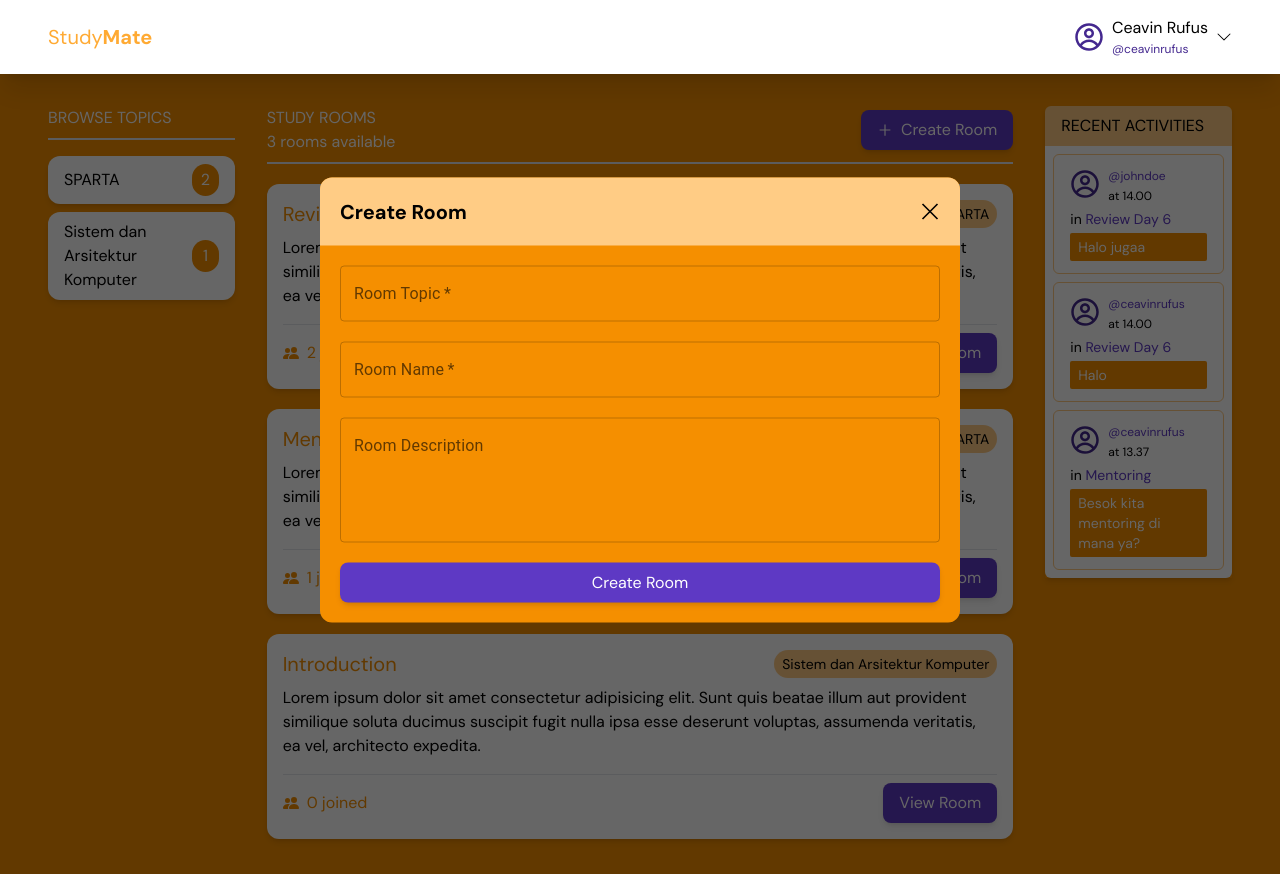
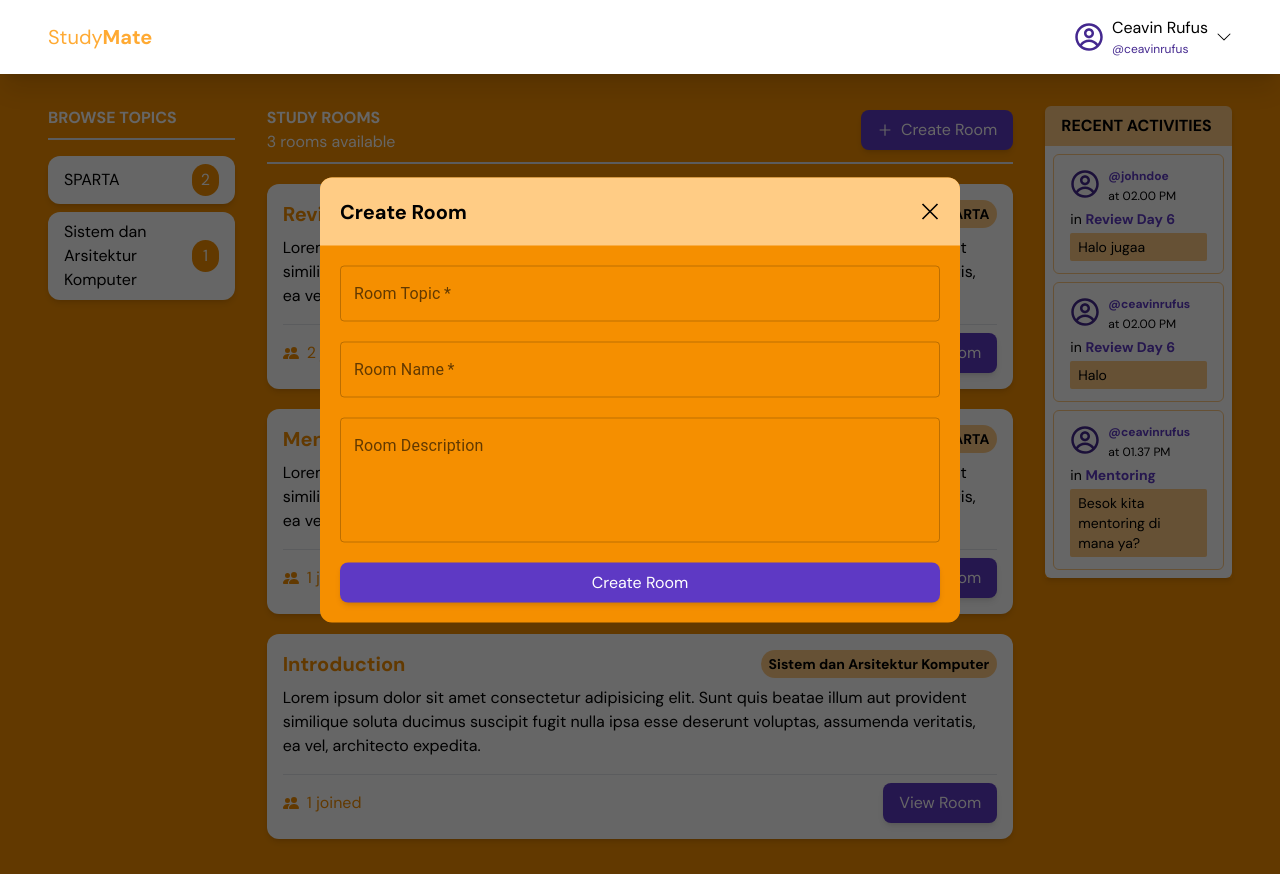
Before and after one commit to Milestone-5/frontend, a React (Create React App) app: page /discussion in a window 1280 px wide. Built offline with nearby package versions, Linux system fonts and the light colour scheme.

Commit message:
create fake database

```diff
--- a/package.json
+++ b/package.json
@@ -3,9 +3,13 @@
   "version": "0.1.0",
   "private": true,
   "dependencies": {
+    "@emotion/react": "^11.10.0",
+    "@emotion/styled": "^11.10.0",
+    "@mui/material": "^5.9.3",
     "@testing-library/jest-dom": "^5.16.4",
     "@testing-library/react": "^13.3.0",
     "@testing-library/user-event": "^13.5.0",
+    "json-server": "^0.17.0",
     "react": "^18.2.0",
     "react-dom": "^18.2.0",
     "react-icons": "^4.4.0",
--- a/src/RoutesConfig.js
+++ b/src/RoutesConfig.js
@@ -2,13 +2,15 @@ import React from "react";
 import { Route, Routes } from "react-router-dom";
 import Discussion from "./components/pages/Discussion";
 import LandingPage from "./components/pages/LandingPage";
+import Profile from "./components/pages/Profile";
 import Room from "./components/pages/Room";
 
 const RoutesConfig = () => {
   return (
     <Routes>
       <Route path="/" element={<LandingPage />} />
-      <Route path="/room/:id" element={<Room />} />
+      <Route path="/room/:roomId" element={<Room />} />
+      {/* <Route path="/profile/:username" element={<Profile />} /> */}
       <Route path="/discussion" element={<Discussion />} />
       <Route path="*" element={<LandingPage />} />
     </Routes>
--- a/src/components/ActivityLog.js
+++ b/src/components/ActivityLog.js
@@ -1,38 +1,18 @@
 import React from "react";
 import Log from "./Log";
-
-const logs = [
-  {
-    time: "13.37",
-    username: "ceavinrufus",
-    room: "Mentoring",
-    message: "Besok kita mentoring di mana ya?",
-  },
-  {
-    time: "14.00",
-    username: "ceavinrufus",
-    room: "Review Day 6",
-    message: "Halo",
-  },
-  {
-    time: "14.00",
-    username: "johndoe",
-    room: "Review Day 6",
-    message: "Halo jugaa",
-  },
-];
+import { messages } from "../db";
 
 const ActivityLog = () => {
   return (
     <div className="divide-y-2">
       <div className="shadow-md">
         <div className="bg-[#FFCC85] px-4 py-2 text-[#000] rounded-t-md ">
-          <div className="flex">
+          <div className="flex font-bold">
             <h1>RECENT ACTIVITIES</h1>
           </div>
         </div>
         <div className="bg-[#fff] p-2 rounded-b-md space-y-2">
-          {logs.reverse().map((log) => (
+          {messages.reverse().map((log) => (
             <Log log={log} />
           ))}
         </div>
--- a/src/components/BrowseTopics.js
+++ b/src/components/BrowseTopics.js
@@ -1,23 +1,11 @@
 import React from "react";
 import { Link } from "react-router-dom";
-
-const topics = [
-  {
-    id: 1,
-    name: "SPARTA",
-    total: 2,
-  },
-  {
-    id: 2,
-    name: "Sistem dan Arsitektur Komputer",
-    total: 1,
-  },
-];
+import { topics } from "../db";
 
 const BrowseTopics = () => {
   return (
     <div className="flex-grow divide-y-2">
-      <div className="flex mb-2">
+      <div className="flex mb-2 font-bold">
         <h1>BROWSE TOPICS</h1>
       </div>
       <div className="space-y-2">
--- a/src/components/BubbleChat.js
+++ b/src/components/BubbleChat.js
@@ -11,7 +11,7 @@ const BubbleChat = ({ bubble }) => {
             <CgProfile size={30} color={"#44288F"} />
             <p className="bg-[#fff] text-[#44288F]">@{bubble.username}</p>
           </div>
-          <p className="bg-[#fff] text-[#FFCC85]">14.00 PM</p>
+          <p className="bg-[#fff] text-[#FFCC85]">{bubble.time}</p>
         </div>
         <p>{bubble.message}</p>
       </div>
--- a/src/components/Log.js
+++ b/src/components/Log.js
@@ -10,7 +10,10 @@ const Log = ({ log }) => {
           <CgProfile size={30} color={"#44288F"} />
         </div>
         <div className="">
-          <Link to="/profile" className="text-[12px] text-[#5E39C4]">
+          <Link
+            to={"/profile/" + log.username}
+            className="text-[12px] font-bold text-[#5E39C4]"
+          >
             @{log.username}
           </Link>
           <p className="text-[12px] text-[#000]">at {log.time}</p>
@@ -18,11 +21,11 @@ const Log = ({ log }) => {
       </div>
       <p className="text-sm my-1">
         in{" "}
-        <Link className="text-[#5E39C4]" to="/">
+        <Link className="text-[#5E39C4] font-bold" to="/">
           {log.room}
         </Link>
       </p>
-      <div className="bg-[#F58F00] text-[#fff] px-2 py-1 rounded-sm text-sm mb-1">
+      <div className="bg-[#FFCC85] px-2 py-1 rounded-sm text-sm mb-1">
         {log.message}
       </div>
     </div>
--- a/src/components/RoomsCard.js
+++ b/src/components/RoomsCard.js
@@ -10,9 +10,9 @@ const RoomsCard = ({ room }) => {
           {/* Room header */}
           <div className="flex items-center justify-between">
             <div className="flex items-center gap-2">
-              <h1 className="text-xl">{room.name}</h1>
+              <h1 className="text-xl font-bold">{room.name}</h1>
             </div>
-            <div className="rounded-full bg-[#FFCC85] text-sm text-[#000] px-2 py-1">
+            <div className="rounded-full bg-[#FFCC85] text-sm text-[#000] px-2 py-1 font-bold">
               {room.topic}
             </div>
           </div>
@@ -25,7 +25,7 @@ const RoomsCard = ({ room }) => {
 
         <div className="flex justify-between pt-2">
           <div className="flex items-center gap-2">
-            <BsFillPeopleFill /> {room.participants} joined
+            <BsFillPeopleFill /> {room.participants.length} joined
           </div>
 
           <Link to={"/room/" + room.id}>
--- a/src/components/StudyRooms.js
+++ b/src/components/StudyRooms.js
@@ -1,51 +1,26 @@
 import React from "react";
 import { AiOutlinePlus } from "react-icons/ai";
 import RoomsCard from "./RoomsCard";
-import { Link } from "react-router-dom";
+import { rooms } from "../db";
 
-const rooms = [
-  {
-    id: 1,
-    name: "Review Day 6",
-    topic: "SPARTA",
-    description:
-      "Lorem ipsum dolor sit amet consectetur adipisicing elit. Sunt quis beatae illum aut provident similique soluta ducimus suscipit fugit nulla ipsa esse deserunt voluptas, assumenda veritatis, ea vel, architecto expedita.",
-    participants: 2,
-  },
-  {
-    id: 2,
-    name: "Mentoring",
-    topic: "SPARTA",
-    description:
-      "Lorem ipsum dolor sit amet consectetur adipisicing elit. Sunt quis beatae illum aut provident similique soluta ducimus suscipit fugit nulla ipsa esse deserunt voluptas, assumenda veritatis, ea vel, architecto expedita.",
-    participants: 1,
-  },
-  {
-    id: 3,
-    name: "Introduction",
-    topic: "Sistem dan Arsitektur Komputer",
-    description:
-      "Lorem ipsum dolor sit amet consectetur adipisicing elit. Sunt quis beatae illum aut provident similique soluta ducimus suscipit fugit nulla ipsa esse deserunt voluptas, assumenda veritatis, ea vel, architecto expedita.",
-    participants: 0,
-  },
-];
-
-const StudyRooms = () => {
+const StudyRooms = ({ onClick }) => {
   return (
+    <>
       <div className="divide-y-2">
         <div className="flex items-center justify-between mb-2">
           <div className="">
-          <h1>STUDY ROOMS</h1>
+            <h1 className="font-bold">STUDY ROOMS</h1>
             <p>3 rooms available</p>
           </div>
           <div className="flex">
-          <Link to="create-room">
-            <button className="flex items-center rounded-lg px-4 py-2 bg-[#5E39C4] hover:bg-[#9881DA] transition duration-200 shadow-md">
+            <button
+              className="flex items-center rounded-lg px-4 py-2 bg-[#5E39C4] hover:bg-[#9881DA] transition duration-200 shadow-md"
+              onClick={onClick}
+            >
               <div className="flex items-center gap-2">
                 <AiOutlinePlus /> Create Room
               </div>
             </button>
-          </Link>
           </div>
         </div>
         <div className="">
@@ -54,6 +29,7 @@ const StudyRooms = () => {
           ))}
         </div>
       </div>
+    </>
   );
 };
 
--- a/src/components/pages/Room.js
+++ b/src/components/pages/Room.js
@@ -1,57 +1,46 @@
-import React from "react";
+import React, { useState } from "react";
 import BubbleChat from "../BubbleChat";
-import { Link } from "react-router-dom";
+import { Link, useParams } from "react-router-dom";
 import { CgProfile } from "react-icons/cg";
-
-const bubbles = [
-  {
-    username: "ceavinrufus",
-    message: "Halo",
-  },
-  {
-    username: "johndoe",
-    message: "Halo jugaa",
-  },
-];
-
-const participants = [
-  {
-    id: 1,
-    username: "ceavinrufus",
-  },
-  {
-    id: 2,
-    username: "johndoe",
-  },
-];
+import { messages, rooms } from "../../db";
 
 const Room = () => {
+  const [isAuth, setIsAuth] = useState(true);
+  const [isJoined, setIsJoined] = useState(true);
+
+  const { roomId } = useParams();
+
+  const bubbles = messages.filter(function (el) {
+    return el.roomId === parseInt(roomId);
+  });
+
   return (
     <div className="bg-[#F58F00] h-screen py-4 px-12">
       {/* Room Header */}
       <div className="flex items-center justify-between mb-5 text-[#fff] ">
-        <div className="">
-          <h1 className="text-xl font-bold">Review Day</h1>
+        <div className="flex items-center">
+          <h1 className="text-xl font-bold">{rooms[roomId - 1].name}</h1>
         </div>
 
         <div className="flex">
-          <div to="create-room">
-            <button className="flex items-center gap-2 rounded-lg px-4 py-2 bg-[#5E39C4] hover:bg-[#9881DA]  ">
+          <button
+            disabled={!isAuth || isJoined}
+            className="flex items-center gap-2 rounded-lg px-4 py-2 bg-[#5E39C4] hover:bg-[#9881DA] disabled:bg-[#9881DA] "
+          >
             Join Room
           </button>
         </div>
       </div>
-      </div>
+
       {/* Host */}
       <div className="flex items-center text-[#fff] mb-2">
         <p>
-          HOST: <span className="text-[#44288F]">@ceavinrufus</span>
+          HOST:{" "}
+          <span className="text-[#44288F]">@{rooms[roomId - 1].host}</span>
         </p>
       </div>
 
       <div className="grid grid-cols-[3fr_1fr] gap-8 text-[#fff] h-3/4">
-        {/* Room Info */}
-        <div className="">
         {/* Chat */}
         <div className="bg-[#fff] rounded-xl text-[#000] h-full">
           <div className="p-8 h-full flex flex-col justify-between">
@@ -69,7 +58,6 @@ const Room = () => {
             </form>
           </div>
         </div>
-        </div>
 
         {/* Participants */}
         <div className="divide-y-2 ">
@@ -79,11 +67,11 @@ const Room = () => {
             </div>
           </div>
           <div className="bg-[#fff] p-2 rounded-b-md space-y-2">
-            {participants.map((log) => (
-              <Link to="/profile" className="text-[12px] text-[#5E39C4] ">
+            {rooms[roomId - 1].participants.map((username) => (
+              <Link to={"/profile/" + username} className="text-[#5E39C4] ">
                 <div className="flex items-center gap-2 px-2 py-2">
                   <CgProfile size={30} color={"#44288F"} />
-                  <div className="">@{log.username}</div>
+                  <div className="">@{username}</div>
                 </div>
               </Link>
             ))}
--- /dev/null
+++ b/src/db.js
@@ -0,0 +1,75 @@
+export const messages = [
+  {
+    roomId: 2,
+    time: "01.37 PM",
+    username: "ceavinrufus",
+    room: "Mentoring",
+    message: "Besok kita mentoring di mana ya?",
+  },
+  {
+    roomId: 1,
+    time: "02.00 PM",
+    username: "ceavinrufus",
+    room: "Review Day 6",
+    message: "Halo",
+  },
+  {
+    roomId: 1,
+    time: "02.00 PM",
+    username: "johndoe",
+    room: "Review Day 6",
+    message: "Halo jugaa",
+  },
+];
+
+export const rooms = [
+  {
+    id: 1,
+    host: "ceavinrufus",
+    name: "Review Day 6",
+    topic: "SPARTA",
+    description:
+      "Lorem ipsum dolor sit amet consectetur adipisicing elit. Sunt quis beatae illum aut provident similique soluta ducimus suscipit fugit nulla ipsa esse deserunt voluptas, assumenda veritatis, ea vel, architecto expedita.",
+    participants: ["ceavinrufus", "johndoe"],
+  },
+  {
+    id: 2,
+    host: "ceavinrufus",
+    name: "Mentoring",
+    topic: "SPARTA",
+    description:
+      "Lorem ipsum dolor sit amet consectetur adipisicing elit. Sunt quis beatae illum aut provident similique soluta ducimus suscipit fugit nulla ipsa esse deserunt voluptas, assumenda veritatis, ea vel, architecto expedita.",
+    participants: ["ceavinrufus"],
+  },
+  {
+    id: 3,
+    host: "ceavinrufus",
+    name: "Introduction",
+    topic: "Sistem dan Arsitektur Komputer",
+    description:
+      "Lorem ipsum dolor sit amet consectetur adipisicing elit. Sunt quis beatae illum aut provident similique soluta ducimus suscipit fugit nulla ipsa esse deserunt voluptas, assumenda veritatis, ea vel, architecto expedita.",
+    participants: ["ceavinrufus"],
+  },
+];
+
+export const topics = [
+  {
+    id: 1,
+    name: "SPARTA",
+    total: 2,
+  },
+  {
+    id: 2,
+    name: "Sistem dan Arsitektur Komputer",
+    total: 1,
+  },
+];
+
+export const users = [
+  {
+    id: 1,
+    name: "Ceavin Rufus",
+    username: "ceavinrufus",
+    bio: "Halo gan",
+  },
+];
```
Also changed, not shown: 1 other file (tests, documents, lock files or other folders). Lines whose indentation alone changed are shown as unchanged.
